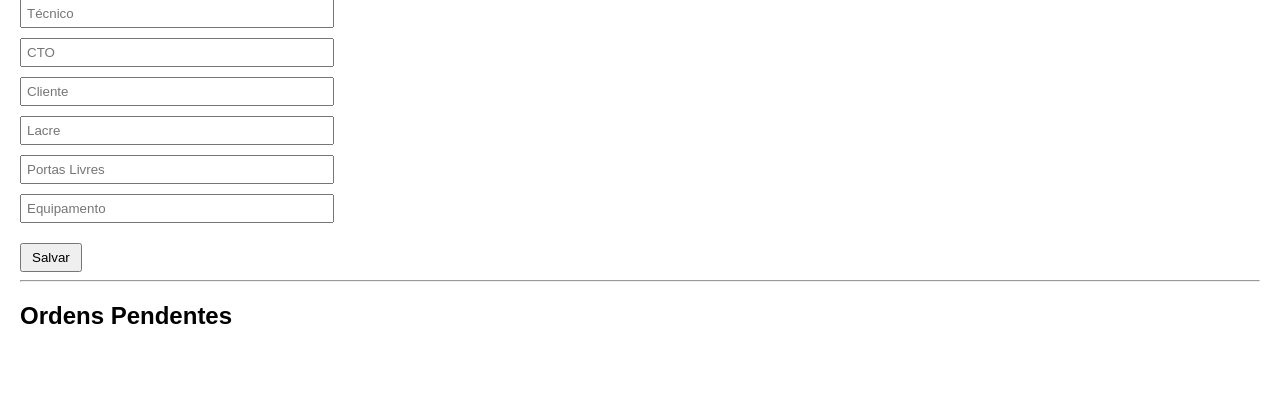
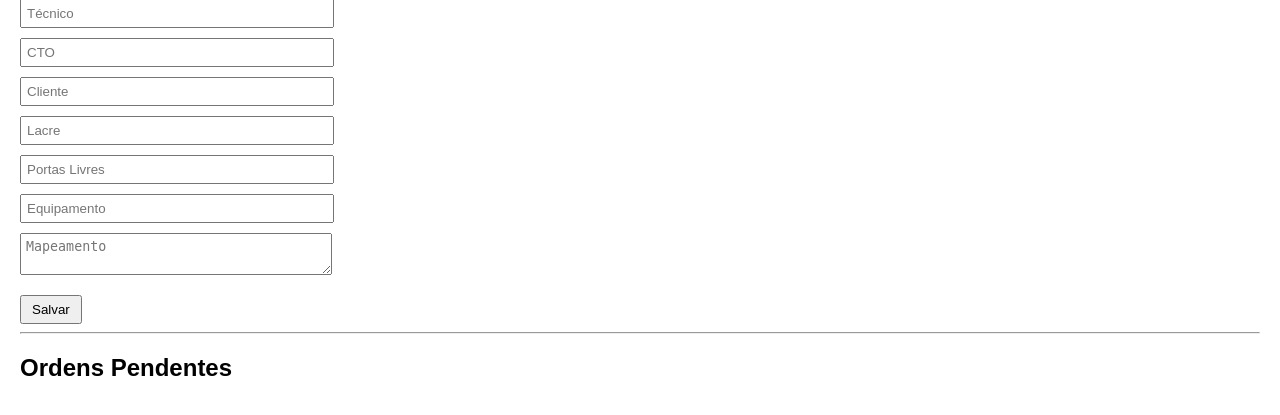
Before and after one commit to arieltonhenemann/formularios_basicos, a Flask app: page /ativacao in a window 1280 px wide. Shown: the part 179-594 px from the top of the page. Run offline with Flask 3, Linux system fonts and the light colour scheme.

Commit message:
adicionado o campo mapeamento no ativacao.html e alterado o app.py para receber essa alteração

```diff
--- a/app.py
+++ b/app.py
@@ -1,14 +1,15 @@
 from flask import Flask, render_template, request, redirect, url_for
-import uuid  # Para gerar IDs únicos
+import uuid  # Gera IDs únicos
 
 app = Flask(__name__)
 
-# Listas separadas para cada tipo de card
+# Listas separadas para cada formulário
 cto_cards = []
 pon_cards = []
 link_cards = []
 ativacao_cards = []
 
+# Página Inicial
 @app.route('/')
 def home():
     return render_template('index.html')
@@ -178,6 +179,8 @@ def ativacao():
             'lacre': request.form['lacre'],
             'portas_livres': request.form['portas_livres'],
             'equipamento': request.form['equipamento'],
+            'mapeamento': request.form['mapeamento'],
+
         }
         ativacao_cards.append(dados)
         return redirect(url_for('ativacao'))
@@ -197,6 +200,7 @@ def editar_ativacao(id):
             'lacre': request.form['lacre'],
             'portas_livres': request.form['portas_livres'],
             'equipamento': request.form['equipamento'],
+            'mapeamento': request.form['mapeamento'],
         })
         return redirect(url_for('ativacao'))
 
--- a/templates/ativacao.html
+++ b/templates/ativacao.html
@@ -11,6 +11,7 @@
         <input name="lacre" placeholder="Lacre">
         <input name="portas_livres" placeholder="Portas Livres">
         <input name="equipamento" placeholder="Equipamento">
+        <textarea name="mapeamento" placeholder="Mapeamento"></textarea>
         <button type="submit">Salvar</button>
     </form>
 
@@ -25,6 +26,7 @@
         <p><strong>Lacre:</strong> {{ card.lacre }}</p>
         <p><strong>Portas livres:</strong> {{ card.portas_livres }}</p>
         <p><strong>Equipamento:</strong> {{ card.equipamento }}</p>
+        <p><strong>Mapeamento:</strong> {{ card.mapeamento }}</p>
         <form action="/editar_ativacao/{{ card.id }}" method="GET" style="display:inline;">
             <button type="submit">Editar</button>
         </form>
```
